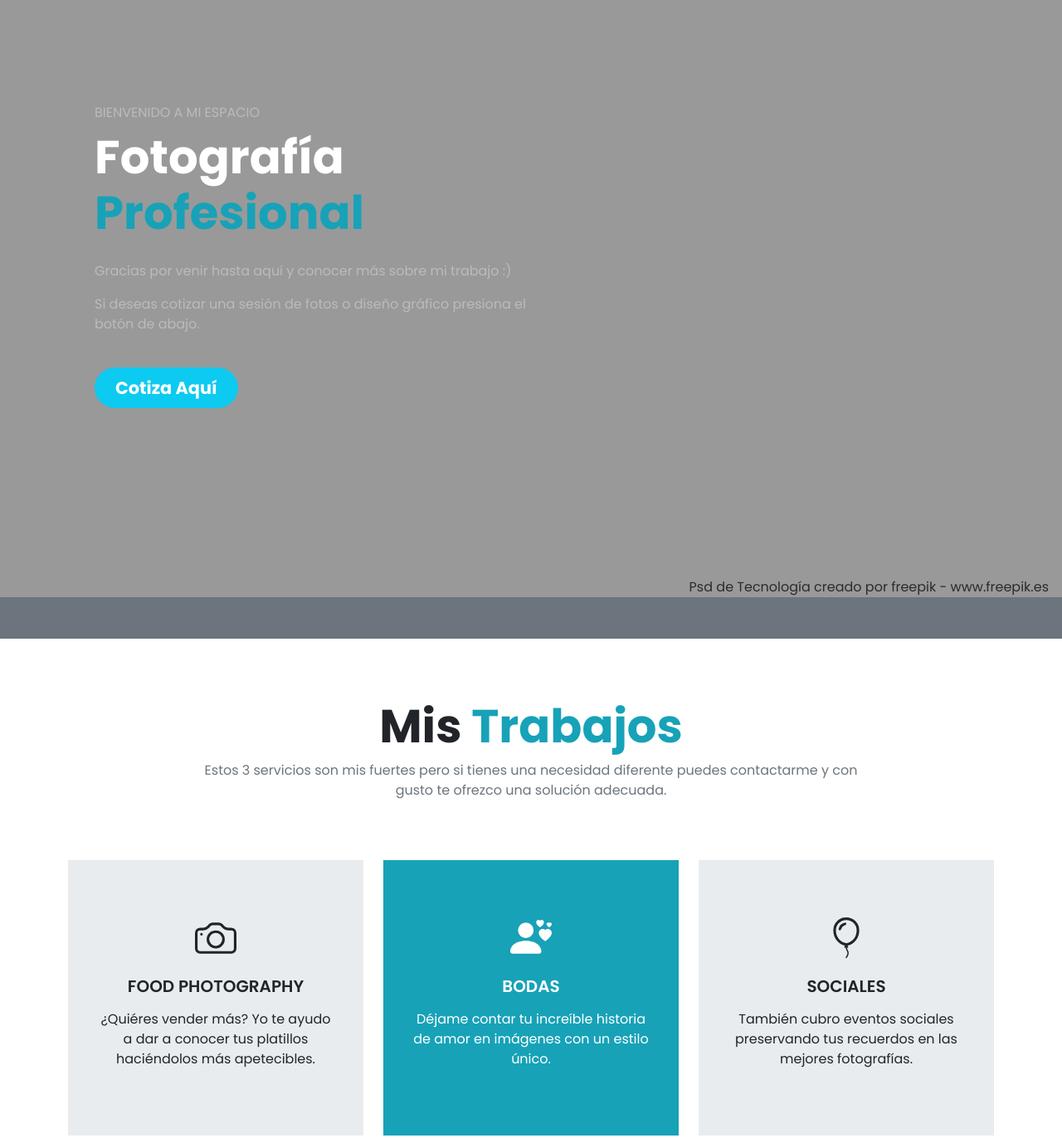
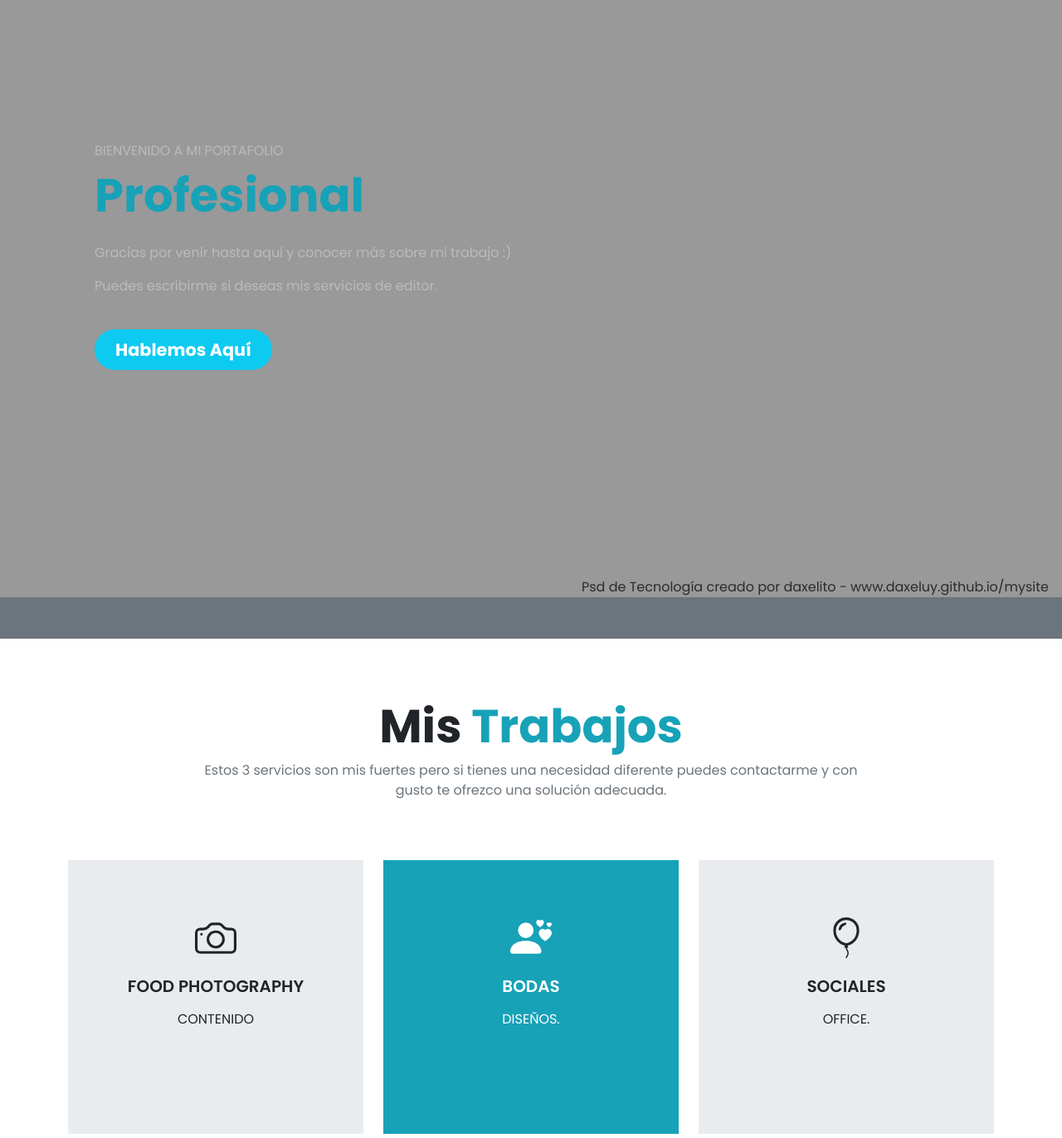
Before and after one commit to Daxeluy/mysite, a plain HTML site: page index.html in a window 1280 px wide. Shown: the part 80-1452 px from the top of the page at 83% size. Drawn offline with nearby package versions, Linux system fonts and the light colour scheme.

Commit message:
Update index.html
Signed-off-by: Daxeluy <101954750+Daxeluy@users.noreply.github.com>

```diff
--- a/index.html
+++ b/index.html
@@ -199,17 +199,17 @@
   <div class="position-absolute text-white d-flex flex-column align-items-start justify-content-between" style="top: 0; right: 0; bottom: 0; left: 0; background-color: rgba(0,0,0,.4); height: 100vh;">
     <div class="container d-flex flex-row justify-content-between" style="height: 100%;">
       <div class="col-md-6 d-flex flex-column justify-content-center num1">
-        <span style="color: #bbb;" class="text-uppercase">Bienvenido a mi espacio</span>
-        <h1 class="mb-4 mt-2 display-4 font-weight-bold">Fotografía <span style="color: #17a2b8;">Profesional</span></h1>
+        <span style="color: #bbb;" class="text-uppercase">Bienvenido a mi portafolio</span>
+        <h1 class="mb-4 mt-2 display-4 font-weight-bold"> <span style="color: #17a2b8;">Profesional</span></h1>
         <p  style="color: #bbb;">Gracias por venir hasta aquí y conocer más sobre mi trabajo :)</p>
-        <p  style="color: #bbb;">Si deseas cotizar una sesión de fotos o diseño gráfico presiona el botón de abajo.</p>
+        <p  style="color: #bbb;">Puedes escribirme si deseas mis servicios de editor.</p>
         <div class="mt-4">
-          <a id="toastbtn" href="#" class="btn px-4 py-2 text-white mt-3 mt-sm-0 btn-info" style="border-radius: 30px;"><strong style="font-size: 1.3rem;">Cotiza Aquí</strong></a>
+          <a id="toastbtn" href="#" class="btn px-4 py-2 text-white mt-3 mt-sm-0 btn-info" style="border-radius: 30px;"><strong style="font-size: 1.3rem;">Hablemos Aquí</strong></a>
         </div>
       </div>
     </div>
     <div class="col-md-12 d-flex flex-column justify-content-end align-items-end">
-        <a rel="nofollow" target="_blank" href="https://www.freepik.es/psd/tecnologia" style="color: #2b2b2b; margin-right: 1rem;">Psd de Tecnología creado por freepik - www.freepik.es</a>
+        <a rel="nofollow" target="_blank" href="https://daxeluy.github.io/mysite/#" style="color: #2b2b2b; margin-right: 1rem;">Psd de Tecnología creado por daxelito - www.daxeluy.github.io/mysite</a>
       </div>
   </div>
 </div>
@@ -250,7 +250,7 @@
                     </div>
                     <div class="px-3 text-center pb-3">
                         <h5 class="text-uppercase" style="font-weight: 600">FOOD PHOTOGRAPHY</h5>
-                        <p class="font-weight-light my-3">¿Quiéres vender más? Yo te ayudo a dar a conocer tus platillos haciéndolos más apetecibles.</p>
+                        <p class="font-weight-light my-3">CONTENIDO</p>
                     </div>
                 </div>
                 </div>
@@ -266,7 +266,7 @@
                     </div>
                     <div class="px-3 text-center pb-3">
                         <h5 class="text-uppercase" style="font-weight: 600">BODAS</h5>
-                        <p class="font-weight-light my-3">Déjame contar tu increíble historia de amor en imágenes con un estilo único.</p>
+                        <p class="font-weight-light my-3">DISEÑOS.</p>
                     </div>
                 </div>
                 </div>
@@ -282,7 +282,7 @@
                         </div>
                         <div class="px-3 text-center pb-3">
                             <h5 class="text-uppercase" style="font-weight: 600">SOCIALES</h5>
-                            <p class="font-weight-light my-3">También cubro eventos sociales preservando tus recuerdos en las mejores fotografías.</p>
+                            <p class="font-weight-light my-3">OFFICE.</p>
                         </div>
                     </div>
                 </div>
@@ -306,9 +306,9 @@
 <section id="galeria">
   <div class="container-fluid d-flex flex-column justify-content-center contenedor2">
     <div class="col-12 d-flex flex-row justify-content-between mw-100 flex-wrap">
-      <div class="a1"><h2 class="text-capitalize font-weight-bold mt-2 at text-light">BODAS</h2><div class="a"></div></div><div class="b1"><h2 class="text-capitalize font-weight-bold bt text-light">BODAS</h2><div class="b"></div></div>
+      <div class="a1"><h2 class="text-capitalize font-weight-bold mt-2 at text-light">FLAYERS</h2><div class="a"></div></div><div class="b1"><h2 class="text-capitalize font-weight-bold bt text-light">BODAS</h2><div class="b"></div></div>
     </div>
-    <div class="c1 col-12 mt-4"><h2 class="text-capitalize font-weight-bold mt-2 ct text-light">BODAS</h2><div class="c"></div></div>
+    <div class="c1 col-12 mt-4"><h2 class="text-capitalize font-weight-bold mt-2 ct text-light">VIDEOS</h2><div class="c"></div></div>
     <div class="col-12 d-flex flex-row justify-content-between mw-100 flex-wrap mt-4">
       <div class="columna1">
         <div class="d1"><h2 class="text-capitalize font-weight-bold mt-2 dt text-light">FOOD PHOTOGRAPHY</h2><div class="d"></div></div><div class="e1"><h2 class="text-capitalize font-weight-bold mt-2 et text-light">FOOD PHOTOGRAPHY</h2><div class="e"></div></div>
```
